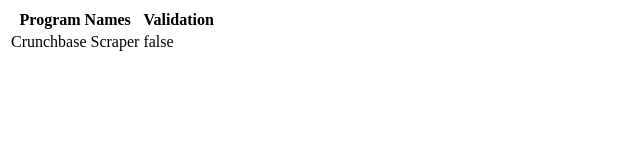
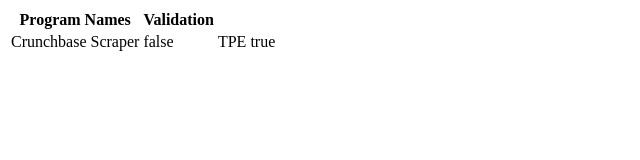
Before and after one commit to anis-dr/draganovic-programs, a plain HTML site: page index.html in a window 1280 px wide. Shown: the full height of the page, 0-640 px from the left. Drawn offline with Linux system fonts and the light colour scheme.

Commit message:
Adding program

```diff
--- a/index.html
+++ b/index.html
@@ -12,6 +12,8 @@
 			<tr>
 				<td>Crunchbase Scraper</td>
 				<td>false</td>
+				<td>TPE</td>
+				<td>true</td>
 			</tr>
 		</tbody>
 	</table>
```
